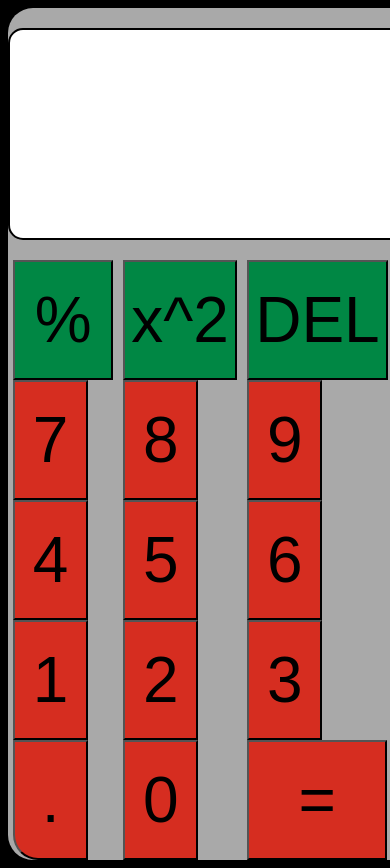
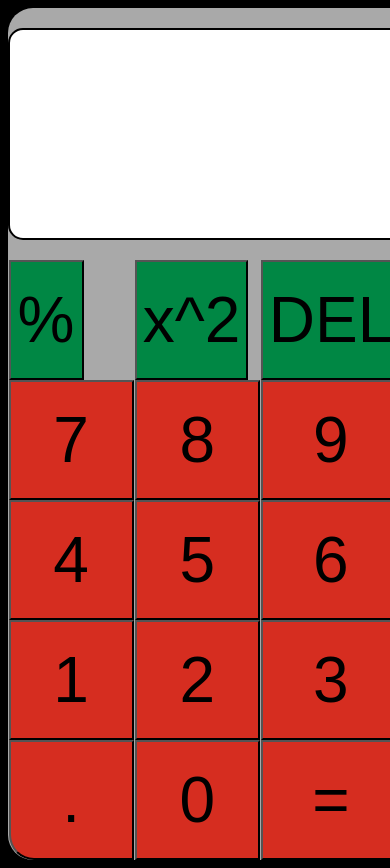
Before and after one commit to Michael-D-Santos/calculator, a plain HTML site: page index.html in a window 390 px wide. Shown: the top 868 px of the page. Drawn offline with Linux system fonts and the light colour scheme.

Commit message:
Made minor edits

```diff
--- a/style.css
+++ b/style.css
@@ -138,13 +138,16 @@ button {
   min-width: 140px;
 }
 
-@media only screen and (max-width: 414px) {
-  .digit {
-    background-color: #d62d20;
-    border-color: none;
+@media only screen and (max-width: 828px) {
+  .percent,
+  .square,
+  .delete,
+  .all-clear {
+    background-color: #008744;
     font-size: 64px;
     justify-content: center;
     align-items: center;
+    flex: 1;
     min-width: 75px;
   }
 }
```
